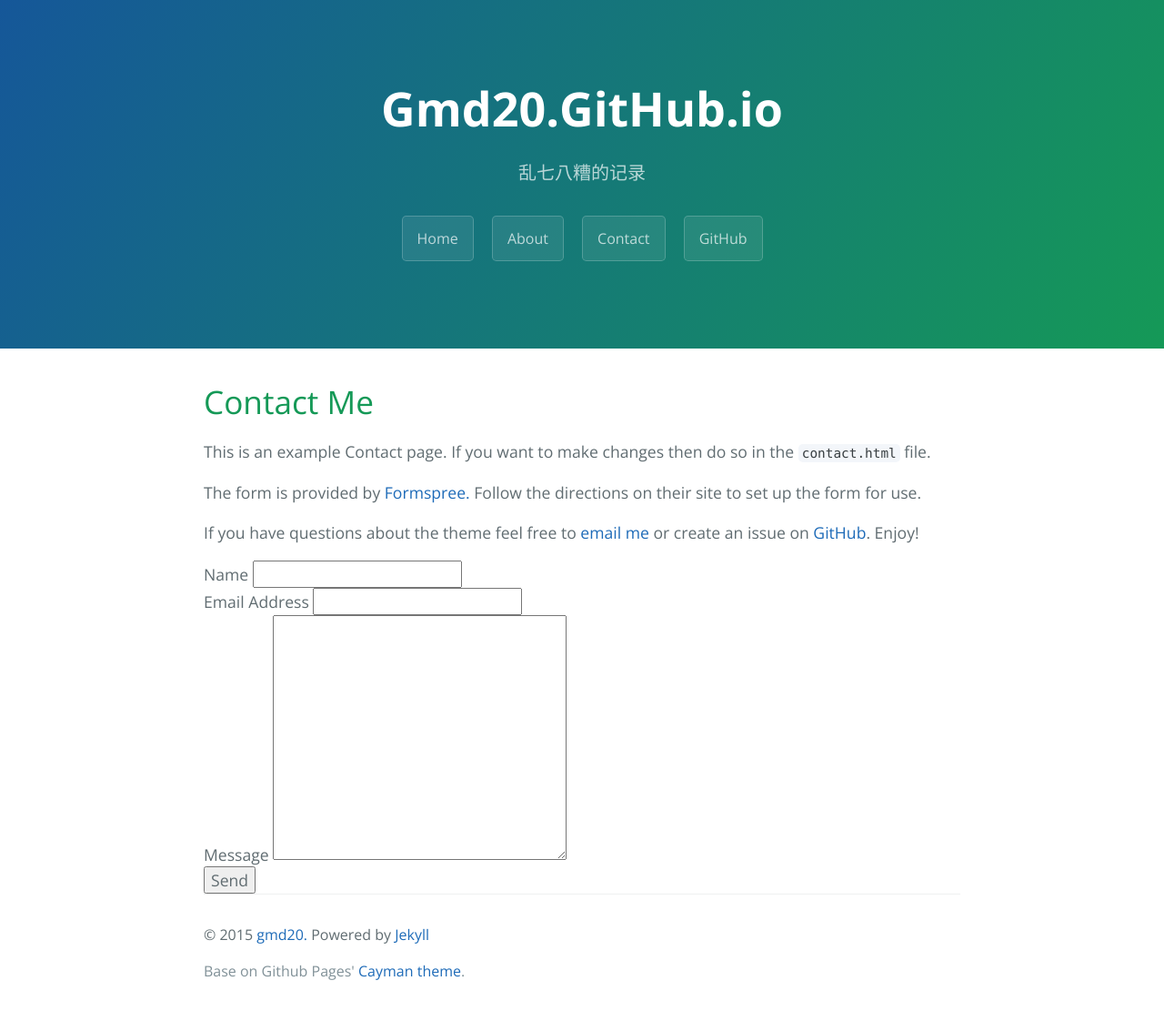
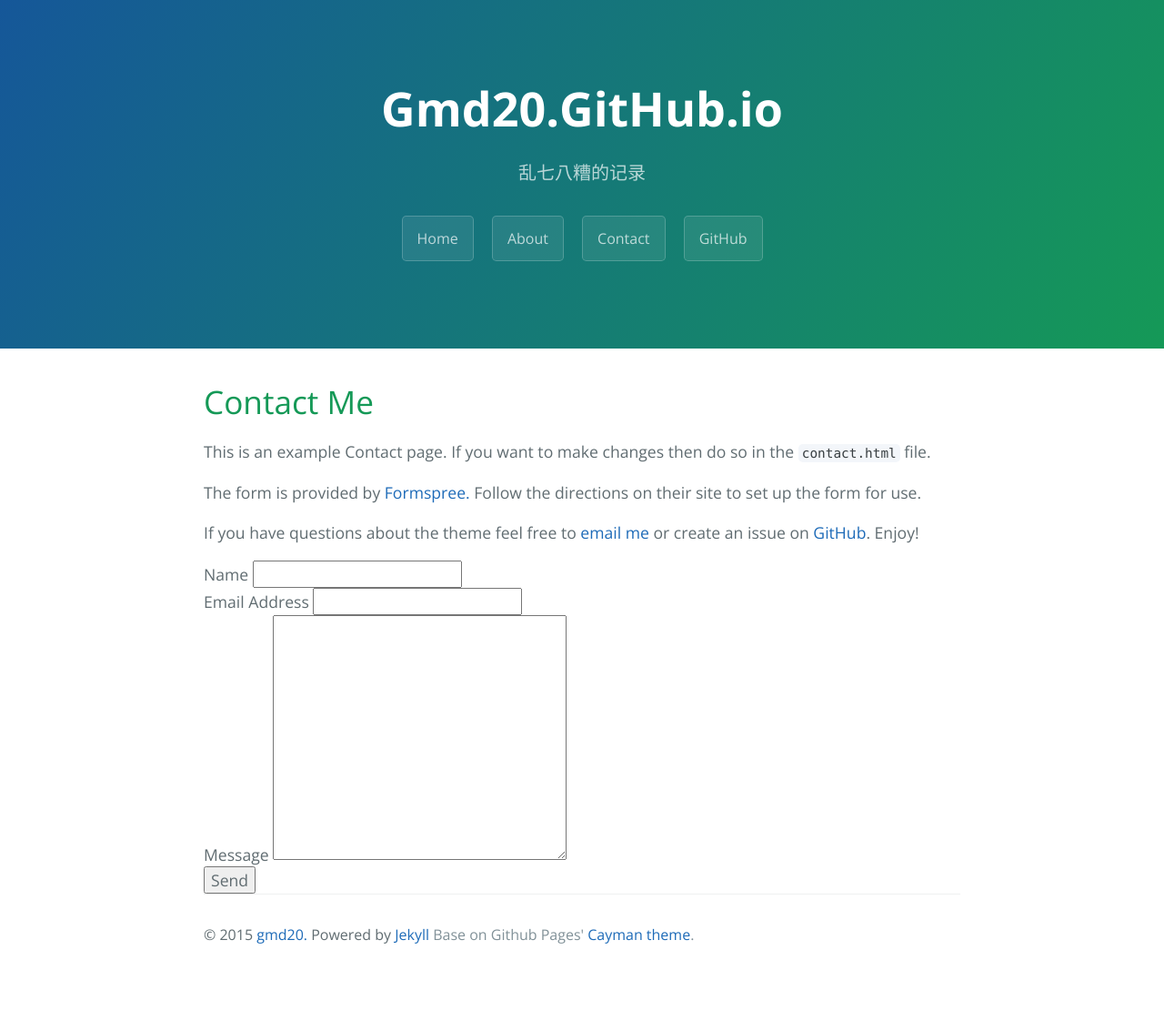
Before and after one commit to gmd20/gmd20.github.io, a Jekyll site: the page built from contact.md, in a window 1280 px wide. Shown: the whole page at 91% size. Built offline with Jekyll 4.4.1, drawn with Linux system fonts in a browser that asks for light colours; Markdown is read by kramdown in place of the engine named in the settings; after the commit the page ends 1087 px from its top, so only the background shows below that.

Commit message:
Update footer.html

```diff
--- a/_includes/footer.html
+++ b/_includes/footer.html
@@ -1,5 +1,7 @@
     <footer class="site-footer">
-        <p class="copy">&copy; {{ site.time | date: '%Y' }} <a href="http://gmd20.blog.163.com">gmd20.</a> Powered by <a href="http://jekyllrb.com">Jekyll</a></p>
+        <p class="copy">&copy; {{ site.time | date: '%Y' }}
+        <a href="http://gmd20.blog.163.com">gmd20.</a> Powered by <a href="http://jekyllrb.com">Jekyll</a>
         <span class="site-footer-credits"> Base on Github Pages' <a href="https://github.com/jasonlong/cayman-theme">Cayman theme</a>.</span>
+        </p>
 
     </footer>
```
